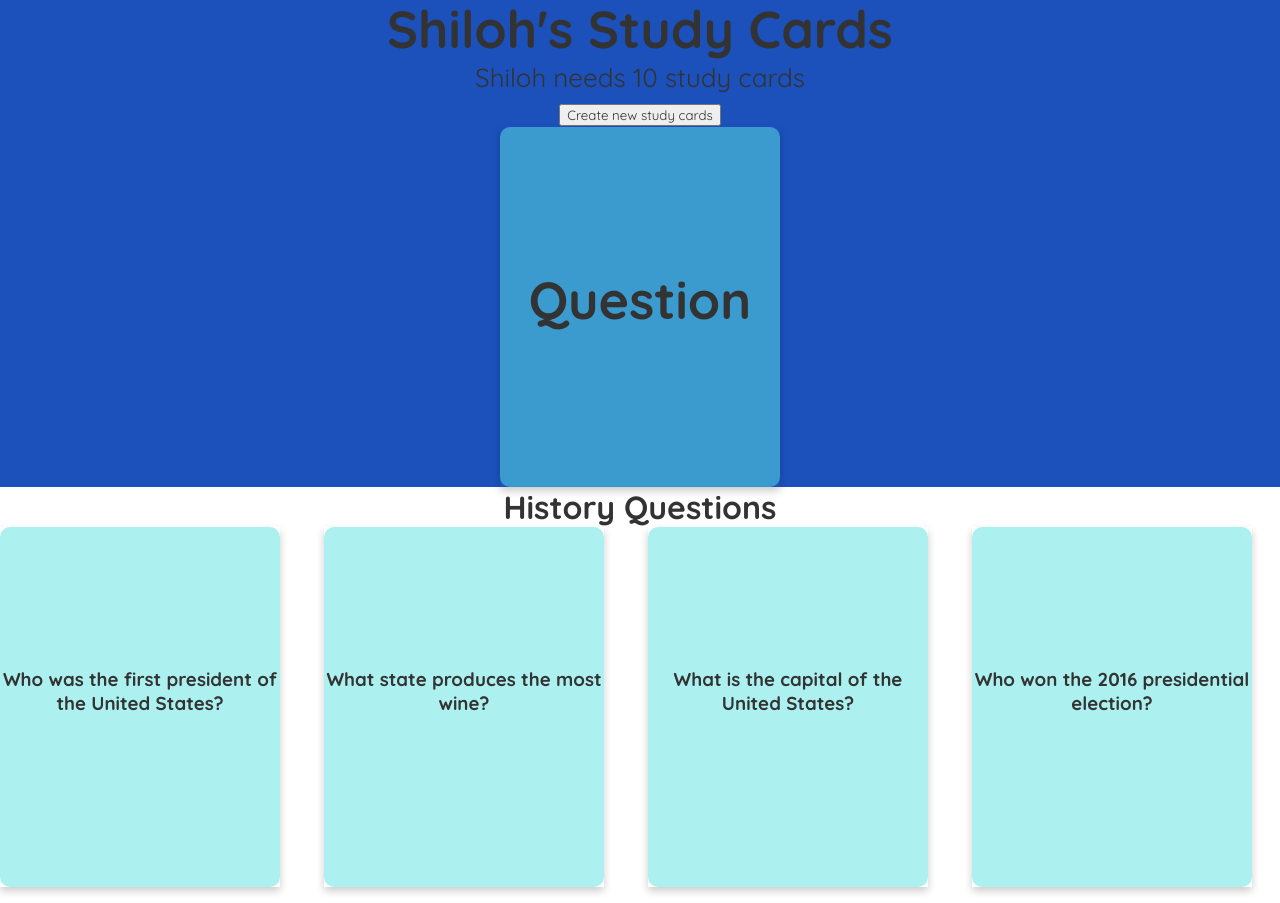
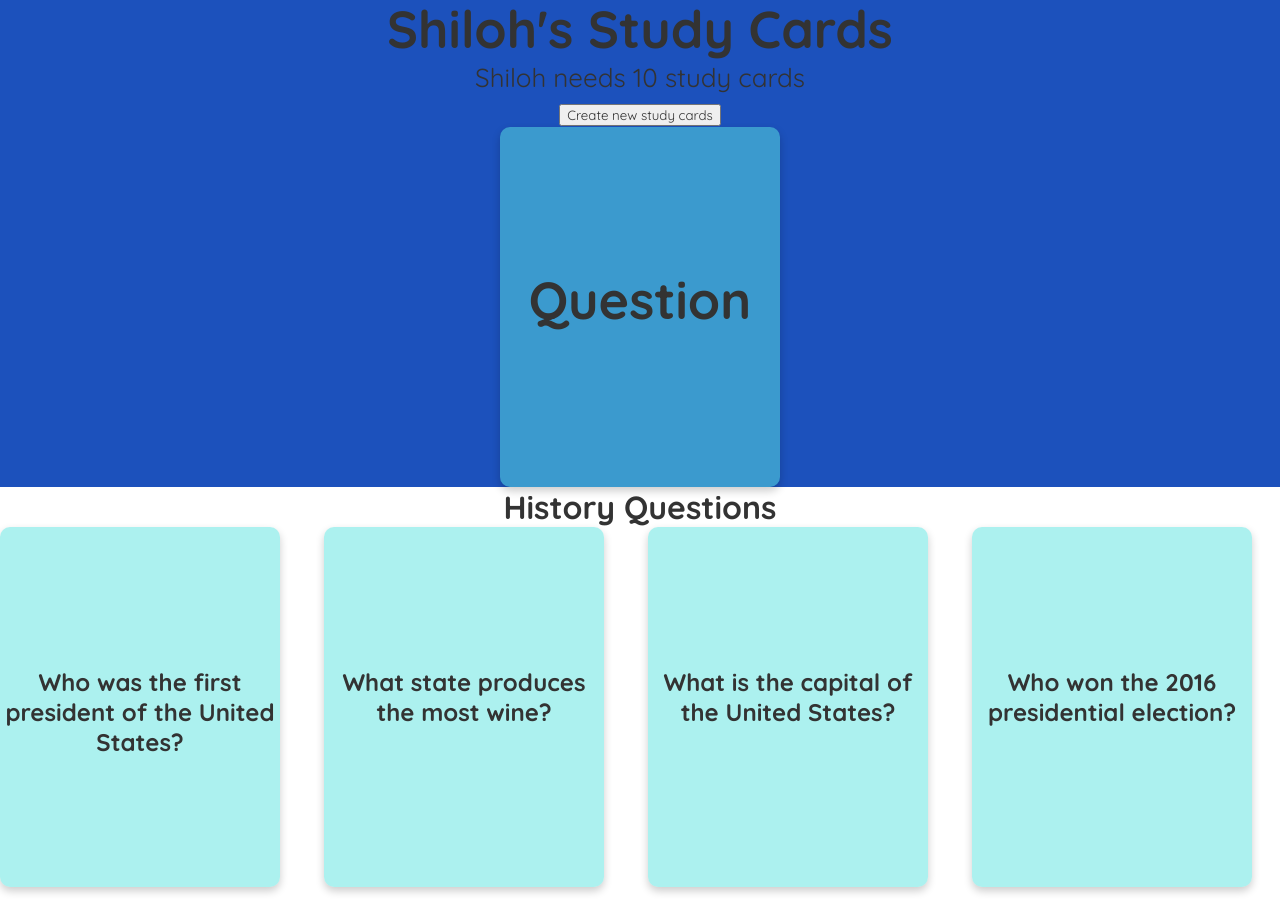
Before and after one commit to EvaGraceSmith/studyCards, a React (Create React App) app: page / in a window 1280 px wide. Shown: the part 460-1363 px from the top of the page. Built offline with nearby package versions, Linux system fonts and the light colour scheme.

Commit message:
added border radius

```diff
--- a/src/components/CardTest.js
+++ b/src/components/CardTest.js
@@ -22,12 +22,12 @@ const CardTest = (props) => {
                             <div className="flip-card-front">
                                 <div className='question'>
 
-                                    <h3>{studyCard.question}</h3>
+                                    <h2>{studyCard.question}</h2>
                                 </div>
                             </div>
                             <div className="flip-card-back">
                                 <div className='textBox'>
-                                    <h3>{studyCard.answer}</h3>
+                                    <h2>{studyCard.answer}</h2>
                                 </div>
                             </div>
                         </div>
--- a/src/components/Cards.css
+++ b/src/components/Cards.css
@@ -8,6 +8,7 @@ main {
   height: 45vh;
   perspective: 1000px;
   text-align: center;
+  border-radius: 10px;
 }
 
 .flip-card-inner {
@@ -18,6 +19,7 @@ main {
   transition: transform 0.6s;
   transform-style: preserve-3d;
   box-shadow: 0 4px 8px 0 rgba(0, 0, 0, 0.2);
+  border-radius: 10px;
 }
 
 .flip-card:hover .flip-card-inner {
@@ -32,6 +34,7 @@ main {
   -webkit-backface-visibility: hidden;
   backface-visibility: hidden;
   padding-top: 50%;
+  border-radius: 10px;
 }
 
 .flip-card-front {
```
